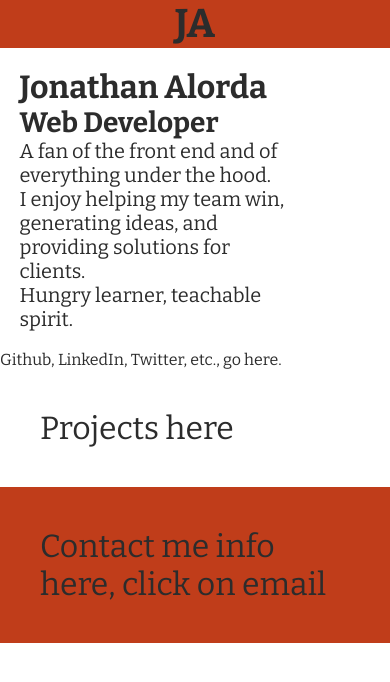
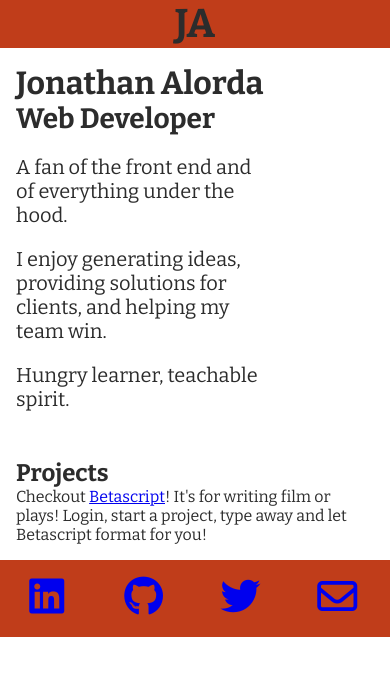
Before and after one commit to alorda/alorda.github.io, a plain HTML site: page index.html in a window 390 px wide. Drawn offline with nearby package versions, Linux system fonts and the light colour scheme.

Commit message:
more styling changes, layout is basically there, but need the image and color details for mobile.

```diff
--- a/alorda.css
+++ b/alorda.css
@@ -91,6 +91,7 @@ body, p, h1, h2, h3, h4, h5, ul {
     /*box-shadow: 0px 0px 30px 1px #7A7D7F;*/
 }
 
+/*Fixes floats*/
 .float-container:before,
 .float-container:after {
   content: "";
@@ -105,7 +106,7 @@ body, p, h1, h2, h3, h4, h5, ul {
 }
 
 .fade-me-in {
-    opacity: 0;
+    /*opacity: 0;*/
 }
 
 .top-bar {
@@ -126,25 +127,28 @@ body, p, h1, h2, h3, h4, h5, ul {
 .main {
     /*background-image: url('jona_typing.jpg');
     background-size: cover;*/
+    padding: 1em;
 }
+
 section.main-left {
-    margin: 5%;
+    margin: 1em 0;
 }
 
 .main-left {
     width: 70%;
 }
 
-.main-left h1 {
+.main-title h1 {
     font-size: 2em;
 }
 
-.main-left h3 {
+.main-title h3 {
     font-size: 1.75em;
 }
 
 .main-left p {
     font-size: 1.25em;
+    margin-top: 1em;
 }
 /*Will need media query for desktop*/
 /*.main-left, {
@@ -152,70 +156,32 @@ section.main-left {
     float: left;
 }*/
 
-.hello, .history, .skills, .projects, .education, .contact {
-    font-family: 'Bitter', serif;
-    padding: 2.5em;
+@media (min-width: 640px) {
+
 }
 
-/*Hello Styles*/
-.hello {
-    background-color: #136477;
-    opacity: 0.1;
-}
-.hello h1 {
-    font-size: 5em;
-}
-.hello h2 {
-    font-size: 2.5em;
+/*Contact Styles*/
+
+.contact-icon-group {
+    list-style: none;
+    padding: 1em 0;
 }
 
-@media (min-width: 640px) {
-    .hello {
-        /*background-color: rgba(122, 125, 127, 1);*/
-    }
-    .hello h1 {
-        font-size: 10em;
-        /*color: orange;*/
-    }
-    .hello h2 {
-        font-size: 2.5em;
-    }
-}
-
-/* All section styles for paragraphs */
-.history p, .skills p, .projects p, .education p, .contact p {
-    font-size: 2em;
-}
-/*History Styles*/
-.history {
-    /*background-color: #C0891A;*/
-}
-
-/*Skills Styles*/
-
-.skills-icon-group {
-    list-style: none;
-    padding: 1em 0 0 0;
-}
-
-.skill-icon {
+.contact-icon {
     display: inline-block;
-    font-size: 3em;
+    font-size: 2.5em;
     font-family: 'Josefin Sans', sans-serif;
     font-weight: 900;
-    /*color: orange;*/
-    padding: 2%;
-    width: 15%;
+    width: 24%;
+    text-align: center;
 }
-
-}
-.skill-icon i.fa {
+.contact-icon i.fa {
     /*color: orange;*/
 }
 
 /* Projects Styles */
 .projects {
-    /*background-color: #136477;*/
+    padding: 1em;
 }
 
 /* Education Styles */
--- a/index.html
+++ b/index.html
@@ -17,6 +17,7 @@
     </head>
 
     <body>
+        <!-- Make stick to the top and perhaps change format as user scrolls if page is even that tall. -->
         <div class="top-bar">
             <h1>JA</h1>
         </div>
@@ -24,74 +25,47 @@
         <div class="contain">
             <div class="main float-container">
                 <!-- or maybe image on .main? -->
-                <section class="main-left">
+                <section class="main-title">
                     <h1>Jonathan Alorda</h1>
                     <h3>Web Developer</h3>
+                </section>
+                <section class="main-left">
                     <p>A fan of the front end and of everything under the hood.</p>
-                    <p>I enjoy helping my team win, generating ideas, and providing solutions for clients.</p>
+                    <p>I enjoy generating ideas, providing solutions for clients, and helping my team win.</p>
                     <p>Hungry learner, teachable spirit.</p>
                 </section>
             </div>
-            <div class="web-links">
-                <p>Github, LinkedIn, Twitter, etc., go here.</p>
-            </div>
+
             <div class="projects">
-                <p>Projects here</p>
-            </div>
-            <div class="contact">
-                <p>Contact me info here, click on email</p>
+                <h2>Projects</h2>
+                <p>Checkout <a href="https://evening-everglades-94248.herokuapp.com/">Betascript</a>! It's for writing film or plays! Login, start a project, type away and let Betascript format for you!</p>
             </div>
 
-            <!-- <div class="hello">
-                <h3 style="color: white;">This is a test site. Don't judge. Testing SSH.</h3>
-                <h1 class="color-secondary-2-0">Hello!</h1>
-                <h2 class="color-grey">I always liked using great apps...<br>
-                now I MAKE apps!</h2>
-            </div>
-
-            <div class="history fade-me-in">
-                <p class="color-secondary-2-0">I spent some time traveling and working in education and sales.</p>
-                <p class="color-secondary-2-0">I had fun but I was craving something...</p>
-            </div>
-
-            <div class="skills fade-me-in color-secondary-1-0">
-                <p>So I started learning new skills:</p>
-                <ul class="skills-icon-group">
-                    <li class="skill-icon">JS</li>
-                    <li class="skill-icon">
-                        <i class="fa fa-html5 " aria-hidden="true"></i>
+            <!-- Make this stick to the bottom of the page... -->
+            <div class="contact">
+                <ul class="contact-icon-group">
+                    <li class="contact-icon">
+                        <a href="http://linkedin.com/">
+                            <i class="fa fa-linkedin-square " aria-hidden="true"></i>
+                        </a>
                     </li>
-                    <li class="skill-icon">
-                        <i class="fa fa-css3 " aria-hidden="true"></i>
+                    <li class="contact-icon">
+                        <a href="http://github.com/alorda">
+                            <i class="fa fa-github" aria-hidden="true"></i>
+                        </a>
                     </li>
-                    <li class="skill-icon">
-                        <i class="fa fa-code " aria-hidden="true"></i>
+                    <li class="contact-icon">
+                        <a href="http://twitter.com/j_alorda">
+                            <i class="fa fa-twitter" aria-hidden="true"></i>
+                        </a>
                     </li>
-                    <li class="skill-icon">
-                        <i class="fa fa-github " aria-hidden="true"></i>
+                    <li class="contact-icon">
+                        <a href="mailto:jonathan.alorda@gmail.com">
+                            <i class="fa fa-envelope-o " aria-hidden="true"></i>
+                        </a>
                     </li>
                 </ul>
             </div>
-
-            <div class="projects color-primary-0 fade-me-in">
-                <p>I've built a few apps:</p>
-                <p>Checkout <a href="https://evening-everglades-94248.herokuapp.com/">Betascript</a>! It's for writing film scripts!</p>
-            </div>
-
-            <div class="education color-secondary-2-0 fade-me-in">
-                <p>I'm always learning</p>
-                <p>Bitmaker - Toronto, Canada</p>
-                <p>Udemy Course</p>
-                <p>JavaScript 30</p>
-                <p>Web Developer at Oracle-NetSuite</p>
-                <p>Constantly planning future personal apps</p>
-            </div>
-
-            <div class="contact fade-me-in">
-                <p>You can reach me here!</p>
-                <p>Links to LinkedIn</p>
-                <p>Also email.</p>
-            </div> -->
         </div>
         <script src="alorda.js" type="text/javascript"></script>
     </body>
```
